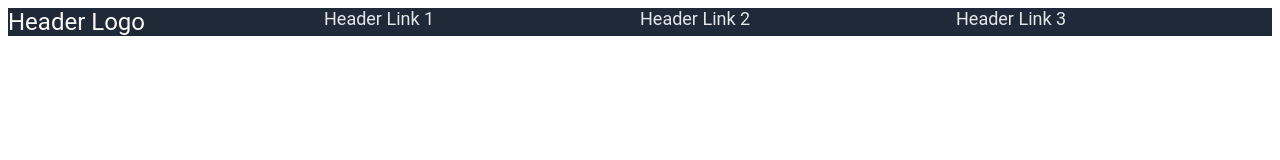
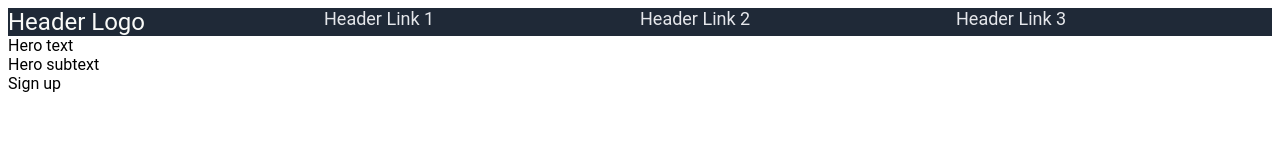
Before and after one commit to nkorotzer/Odin-Practice, a plain HTML site: page index.html in a window 1280 px wide. Drawn offline with Linux system fonts and the light colour scheme.

Commit message:
Added section 1 divs

```diff
--- a/index.html
+++ b/index.html
@@ -13,9 +13,18 @@
         <div class="header-item header-link header-link-2">Header Link 2</div>
         <div class="header-item header-link header-link-3">Header Link 3</div>
     </div>
+
     <div class="section1">
+        <div class="sec1-container">
+            <div class="sec1-container-left">
+                <div class="sec1-left-top">Hero text</div>
+                <div class="sec1-left-middle">Hero subtext</div>
+                <div class="sec1-left-bottom">Sign up</div>
+            </div>
+            <div class="sec1-container-right"></div>
+        </div>
+    </div>
 
-    </div>
     <div class="section2"></div>
     <div class="section3"></div>
     <div class="section4"></div>
```
